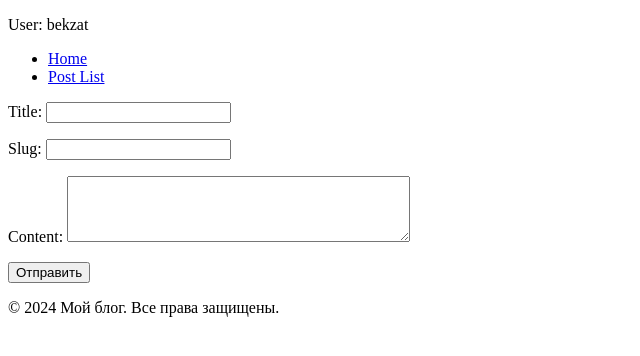
After one commit to tursunbekzat/Backend-For-High-Load, a Django app: page /create_post/ in a window 1280 px wide. The commit adds this page. Shown: the top 356 px of the page, without its empty margins (0-640 px from the left). Run offline with Django 5.2, Linux system fonts and the light colour scheme; a user stored in the database is signed in.

Commit message:
finishing my_blog

```diff
--- a/Work/my_blog/my_blog/blog/admin.py
+++ b/Work/my_blog/my_blog/blog/admin.py
@@ -1,5 +1,5 @@
 from django.contrib import admin
-from .models import Post
+from .models import Post, Comment
 
 
 class PostAdmin(admin.ModelAdmin):
@@ -7,3 +7,5 @@ class PostAdmin(admin.ModelAdmin):
     search_fields = ["title"]
 
 admin.site.register(Post, PostAdmin)
+
+admin.site.register(Comment)
--- /dev/null
+++ b/Work/my_blog/my_blog/blog/forms.py
@@ -0,0 +1,26 @@
+from django import forms
+from django.utils.text import slugify
+from .models import Post, Comment
+
+class PostForm(forms.ModelForm):
+    class Meta:
+        model = Post
+        fields = ['title', 'slug', 'content']
+        widgets = {
+            'content': forms.Textarea(attrs={'rows': 4}),
+        }
+
+    def clean_slug(self):
+        slug = self.cleaned_data.get('slug')
+        title = self.cleaned_data.get('title')
+        if not slug and title:
+            slug = slugify(title)
+        return slug
+
+class CommentForm(forms.ModelForm):
+    class Meta:
+        model = Comment
+        fields = ['text']
+        widgets = {
+            'text': forms.Textarea(attrs={'rows': 4}),
+        }
--- a/Work/my_blog/my_blog/blog/models.py
+++ b/Work/my_blog/my_blog/blog/models.py
@@ -1,13 +1,14 @@
 from django.utils.text import slugify
 from django.db import models
-
+from django.contrib.auth.models import User
+from django.utils import timezone
 
 class Post(models.Model):
 
     title = models.CharField(max_length=255)
     slug = models.SlugField(max_length=255, db_index=True, unique=True, blank=True)
     content = models.CharField(max_length=255)
-    author = models.CharField(max_length=255)
+    author = models.ForeignKey(User, on_delete=models.CASCADE)  # Field for the comment author
     created_at = models.TimeField(auto_now_add=True)
     updated_at = models.TimeField(null=True, blank=True)
 
@@ -24,3 +25,13 @@ class Post(models.Model):
 
     def __str__(self):
         return self.title
+
+
+class Comment(models.Model):
+    text = models.TextField()  # Field for the comment text
+    author = models.ForeignKey(User, on_delete=models.CASCADE)  # Field for the comment author
+    post = models.ForeignKey(Post, related_name='comments', on_delete=models.CASCADE)  # Field for the related post
+    created_at = models.DateTimeField(default=timezone.now)  # Field for the created date
+
+    def __str__(self):
+        return f'Comment by {self.author} on {self.post}'
--- /dev/null
+++ b/Work/my_blog/my_blog/blog/templates/base.html
@@ -0,0 +1,35 @@
+{% load static %}
+<!DOCTYPE html>
+<html lang="ru">
+<head>
+    <meta charset="UTF-8">
+    <meta name="viewport" content="width=device-width, initial-scale=1.0">
+    <title>{% block title %}Мой блог{% endblock %}</title>
+    <!-- <link rel="stylesheet" href="{% static 'css/style.css' %}"> -->
+    {% block extra_css %}{% endblock %}
+</head>
+<body>
+    <header>
+        <p>User: {{ user.username }}</p>
+        <nav>
+            <ul>
+                <li><a href="{% url 'home' %}">Home</a></li>
+                <li><a href="{% url 'post_list' %}">Post List</a></li>
+            </ul>
+        </nav>
+    </header>
+
+    <main>
+        {% block content %}
+        {% endblock %}
+    </main>
+
+    <footer>
+        <p>&copy; {% now "Y" %} Мой блог. Все права защищены.</p>
+    </footer>
+
+    <!-- Здесь можно подключить JavaScript файлы -->
+    <script src="{% static 'js/main.js' %}"></script>
+    {% block extra_js %}{% endblock %}
+</body>
+</html>
--- /dev/null
+++ b/Work/my_blog/my_blog/blog/templates/create_post.html
@@ -0,0 +1,15 @@
+{% extends 'base.html' %}
+
+{% block title %}Название страницы{% endblock %}
+
+{% block content %}
+<form method="post">
+    {% csrf_token %}
+    {% if form %}
+    {{ form.as_p }}
+    <button type="submit">Отправить</button>
+    {% else %}
+    <p>Форма не определена</p>
+    {% endif %}
+</form>
+{% endblock %}
--- a/Work/my_blog/my_blog/blog/urls.py
+++ b/Work/my_blog/my_blog/blog/urls.py
@@ -1,9 +1,22 @@
 from django.urls import path
 from .views import *
-
+from django.contrib.auth.views import LogoutView
+from django.contrib.auth import views as auth_views
 
 urlpatterns = [
-    path('', basic_view),
-    path('blogs/', blog_list, name='blog_list'),
-    path('blogs/<int:id>/', blog_detail, name='blog_detail'),
+    path('', basic_view, name='base'),
+    path('home/', home_view, name='home'),
+    path('post/', post_list, name='post_list'),
+    path('posts/<int:id>/', post_detail, name='post_detail'),
+    path('create_post/', create_post, name='create_post'),
+    path('edit_post/<int:id>/', edit_post, name='edit_post'),
+    path('delete_post/<int:id>/', delete_post, name='delete_post'),
+    path('register/', register, name='register'),
+    path('login/', login_view, name='login'),
+    path('logout/', logout_view, name='logout'),
+    path('profile/', profile, name='profile'),
+    path('password_reset/', auth_views.PasswordResetView.as_view(), name='password_reset'),
+    path('password_reset/done/', auth_views.PasswordResetDoneView.as_view(), name='password_reset_done'),
+    path('reset/<uidb64>/<token>/', auth_views.PasswordResetConfirmView.as_view(), name='password_reset_confirm'),
+    path('reset/done/', auth_views.PasswordResetCompleteView.as_view(), name='password_reset_complete'),
 ]
--- a/Work/my_blog/my_blog/blog/views.py
+++ b/Work/my_blog/my_blog/blog/views.py
@@ -1,16 +1,154 @@
 from django.http import HttpResponse
-from django.shortcuts import get_object_or_404, render
-from .models import Post
+from django.shortcuts import get_object_or_404, redirect, render
+from .forms import PostForm, CommentForm
+from .models import Post, Comment
+from django.contrib.auth import authenticate, login, logout
+from django.contrib.auth.forms import UserCreationForm, AuthenticationForm
+from django.contrib.auth.decorators import login_required
+from django.core.paginator import Paginator
+from faker import Faker
+from django.contrib.auth.models import User
 
 
 def basic_view(request):
-    return HttpResponse("Hello, Blog!")
+    # make_posts()
+    return render(request, 'base.html')
+
+def home_view(request):
+    return render(request, 'home.html')
+
+# def post_list(request):
+#     posts = Post.objects.all()
+#     paginator = Paginator(posts, 5)
+#     page_number = request.GET.get('page')  # Получаем текущий номер страницы
+#     page_obj = paginator.get_page(page_number)  # Получаем объект страницы
+#     return render(request, 'post_list.html', {'page_obj': page_obj})
+
+def post_list(request):
+    posts = Post.objects.all()  # Получаем все записи
+    paginator = Paginator(posts, 5)  # Показывать 5 записей на странице
+
+    page_number = request.GET.get('page')  # Получаем текущий номер страницы
+    page_obj = paginator.get_page(page_number)  # Получаем объект страницы
+
+    # Определяем диапазон страниц для отображения
+    page_range = paginator.page_range
+    current_page = page_obj.number
+    start_page = max(1, current_page - 2)
+    end_page = min(paginator.num_pages, current_page + 2)
+
+    if end_page - start_page < 4:
+        if start_page == 1:
+            end_page = min(5, paginator.num_pages)
+        else:
+            start_page = max(1, end_page - 4)
+
+    return render(request, 'post_list.html', {
+        'page_obj': page_obj,
+        'page_range': page_range,
+        'start_page': start_page,
+        'end_page': end_page
+    })
+
+def post_detail(request, id):
+    post = get_object_or_404(Post, id=id)
+    if request.method == 'POST':
+        form = CommentForm(request.POST)
+        if form.is_valid():
+            comment = form.save(commit=False)
+            comment.author = request.user  # Set the current user as the author
+            comment.post = post  # Associate the comment with the current post
+            comment.save()
+            return redirect('post_detail', id=id)
+    else:
+        form = CommentForm()
+    return render(request, 'post_detail.html', {'post': post, 'form': form})
+
+@login_required
+def create_post(request):
+    if request.method == 'POST':
+        form = PostForm(request.POST)
+        if form.is_valid():
+            form.save()
+            return redirect('post_list')
+    else:
+        form = PostForm()
+    return render(request, 'create_post.html', {'form':form})
+
+@login_required
+def edit_post(request, id):
+    post = get_object_or_404(Post, id=id)
+    if request.method == 'POST':
+        form = PostForm(request.POST, instance=post)
+        if form.is_valid():
+            form.save()
+            return redirect('post_detail', id=post.id)
+    else:
+        form = PostForm(instance=post)
+    return render(request, 'edit_post.html', {'form': form, 'post': post})
+
+@login_required
+def delete_post(request, id):
+    post = Post.objects.filter(id=id)
+    post.delete()
+    return redirect('post_list')
+
+def register(request):
+    if request.method == 'POST':
+        form = UserCreationForm(request.POST)
+        if form.is_valid():
+            form.save()
+            return redirect('login')
+    else:
+        form = UserCreationForm()
+    return render(request, 'register.html', {'form':form})
+
+def login_view(request):
+    if request.method == 'POST':
+        form = AuthenticationForm(request, data=request.POST)
+        if form.is_valid():
+            username = form.cleaned_data.get('username')
+            password = form.cleaned_data.get('password')
+            user = authenticate(username=username, password=password)
+            if user is not None:
+                login(request, user)
+                return redirect('home')
+            else:
+                return HttpResponse("Неверное имя пользователя или пароль. inside")
+        else:
+            return HttpResponse("Неверное имя пользователя или пароль.outside")
+    else:
+        form = AuthenticationForm()
+    return render(request, 'login.html', {'form': form})
+
+def logout_view(request):
+    logout(request)
+    return redirect('base')
+
+@login_required
+def profile(request):
+    return render(request, 'profile.html')
 
 
-def blog_list(request):
-    blogs = Post.objects.all()
-    return render(request, 'post_list.html', {'blogs': blogs})
 
-def blog_detail(request, id):
-    blog = get_object_or_404(Post, id=id)
-    return render(request, 'post_detail.html', {'blog': blog})
+def make_posts():
+    fake = Faker()
+
+    # Retrieve the user instance
+    try:
+        user = User.objects.get(username="Bekzat")
+    except User.DoesNotExist:
+        print("User with username 'Bekzat' does not exist.")
+        return
+
+    for _ in range(50):
+        post = Post(
+            title=fake.sentence(),
+            content=fake.paragraph(),
+            author=user  # Assign the single user instance
+        )
+        post.save()
+
+def leave_comment(request, post_id):
+    post = Post.objects.get(id=post_id)
+    form = CommentForm()
```
Also changed, not shown: Work/my_blog/my_blog/blog/templates/edit_post.html (added, +12 -0 lines), Work/my_blog/my_blog/blog/templates/home.html (added, +7 -0 lines), Work/my_blog/my_blog/blog/templates/login.html (added, +14 -0 lines), Work/my_blog/my_blog/blog/templates/post_detail.html (+34 -17 lines), Work/my_blog/my_blog/blog/templates/post_list.html (+50 -14 lines), Work/my_blog/my_blog/blog/templates/profile.html (added, +14 -0 lines), Work/my_blog/my_blog/blog/templates/register.html (added, +13 -0 lines), Work/my_blog/my_blog/my_blog/settings.py (+6 -1 lines), Work/my_blog/my_blog/blog/migrations/0004_alter_post_author_comment.py (added), Work/my_blog/my_blog/db.sqlite3.
